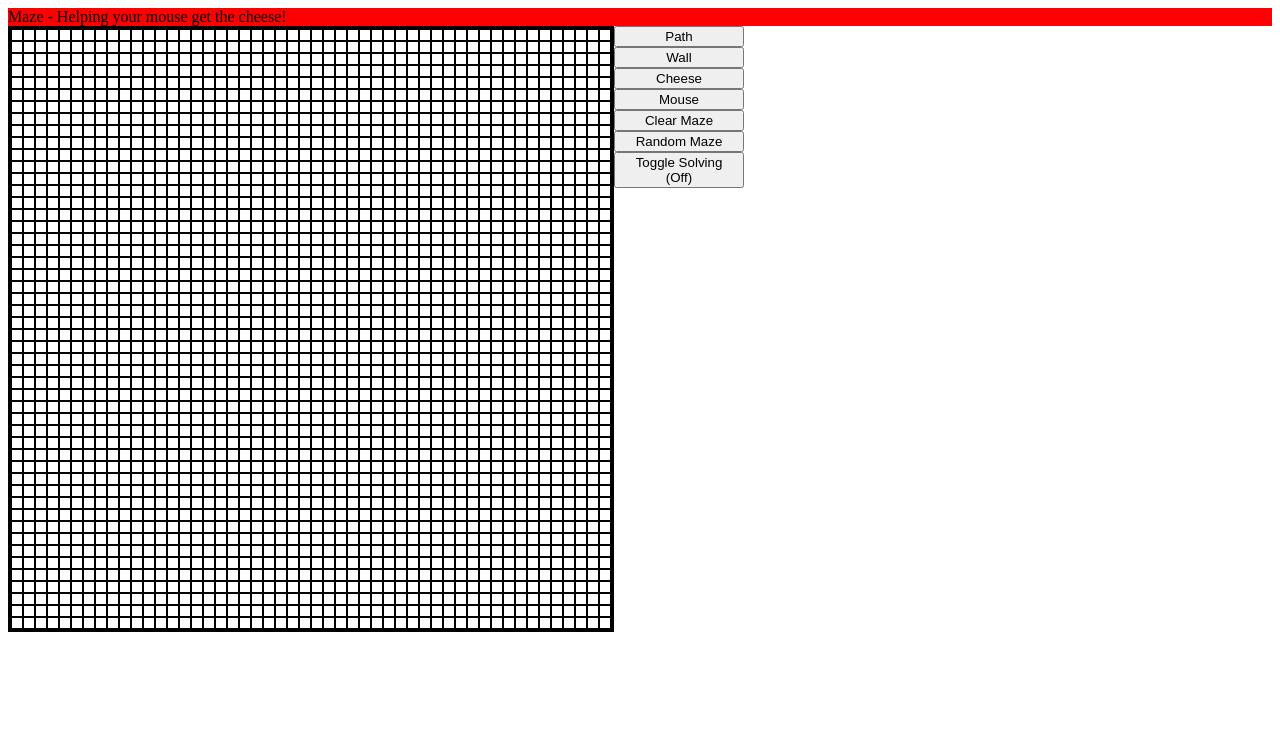
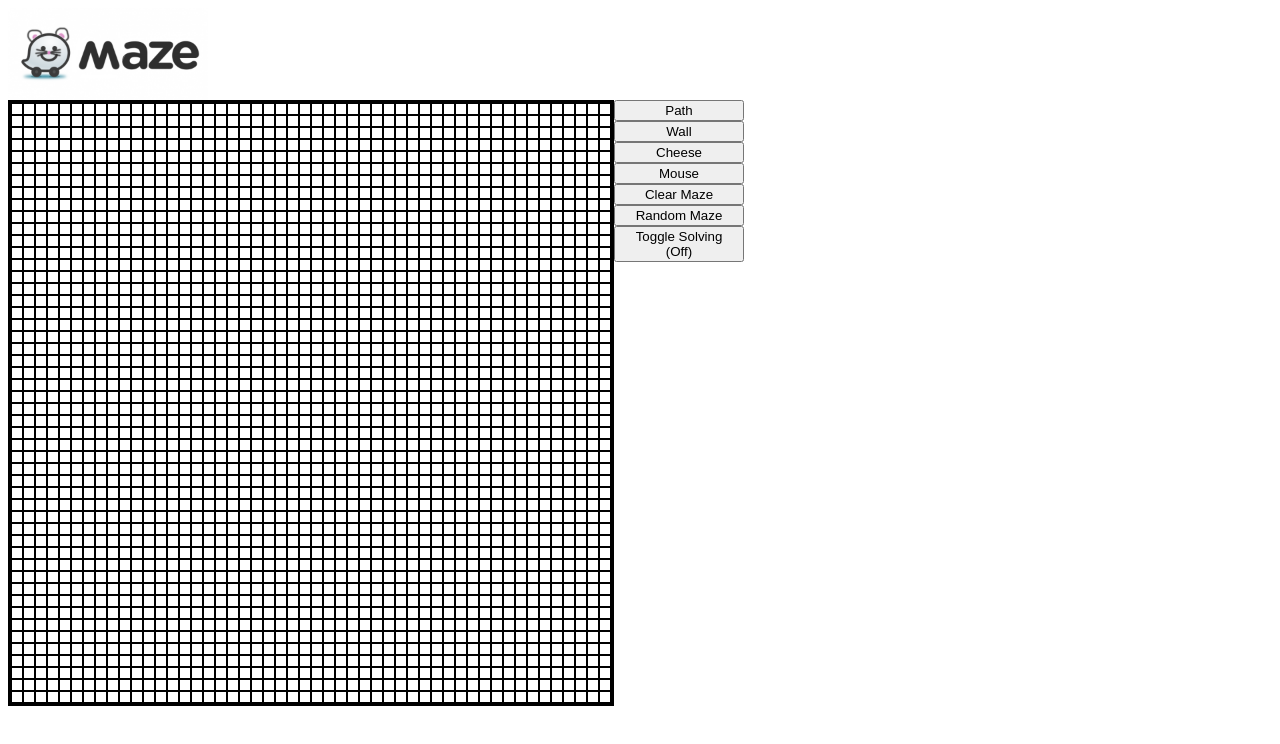
Before and after one commit to StevenJL/Maze, a website: page public/index.html in a window 1280 px wide. Drawn offline with Linux system fonts and the light colour scheme; no server answers.

Commit message:
Add logo

```diff
--- a/public/css/styles.css
+++ b/public/css/styles.css
@@ -1,5 +1,6 @@
-.title {
-    background-color: red;
+#title {
+    display: inline-block;
+    width: 100%;
 }
 
 .maze {
--- a/public/index.html
+++ b/public/index.html
@@ -3,8 +3,8 @@
     <link rel="stylesheet" type="text/css" href="css/styles.css"/>
 </head>
 <body>
-  <div class="title">
-    Maze - Helping your mouse get the cheese!
+  <div id="title">
+    <img src="images/MazeLogo.png" alt="Maze Logo" width="200px" height="auto" style="float: left;">
   </div>
   <div class="maze">
   </div>
--- a/public/js/maze.js
+++ b/public/js/maze.js
@@ -108,7 +108,7 @@ const randomMaze = () => {
     // Random walls
     for (let y = 0; y < GRID_SIZE; y++) {
         for (let x = 0; x < GRID_SIZE; x++) {
-            if (Math.random() < 0.1) {
+            if (Math.random() < 0.3) {
                 wasm.setMaze(x, y, 1);
             }
         }
```
Also changed, not shown: public/images/MazeLogo.png (added).
